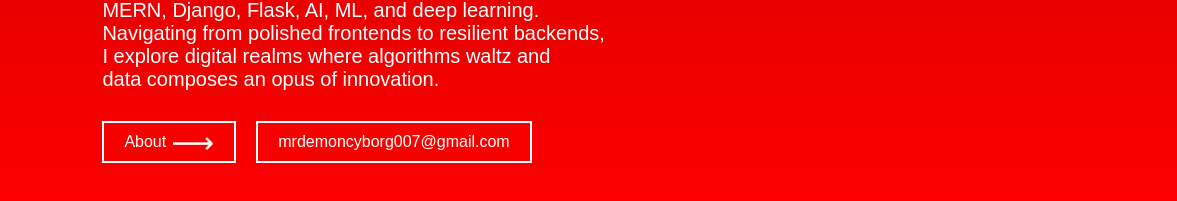
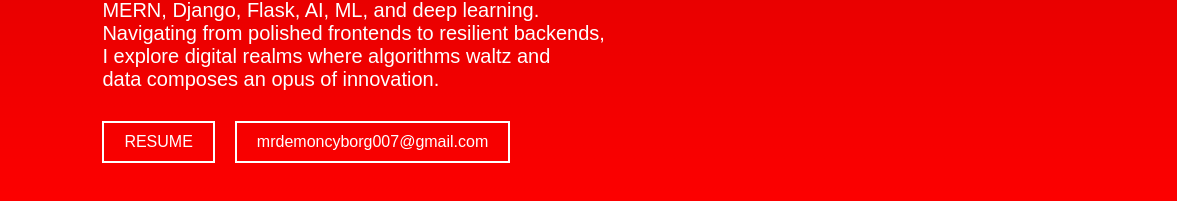
Before and after one commit to DemonCyborg007/Portfolio, a plain HTML site: page index.html in a window 1280 px wide. Shown: the part 573-774 px from the top of the page, 0-1177 px from the left. Drawn offline with nearby package versions, Linux system fonts and the light colour scheme.

Commit message:
Update index.html

```diff
--- a/index.html
+++ b/index.html
@@ -22,7 +22,7 @@
 			<h3>I'm <span class="input"></span>. </h3><p><br>I also like to create cool projects  which create impact.<br>In the boundless expanse of web development,<br> I command an extensive toolkit, seamlessly integrating<br> MERN, Django, Flask, AI, ML, and deep learning. <br>Navigating from polished frontends to resilient backends,<br> I explore digital realms where algorithms waltz and<br> data composes an opus of innovation.</p>
 <!-- 			<h1>#Cool</h1> -->
 			<div class='row'>
-			<a>About <span>&#x27F6;</span></a>
+			<a href="https://drive.google.com/file/d/1ibowi_HX57q7Q_Cy6t972yphjaBd5Yuy/view?usp=sharing">RESUME</a>
 			<span><a href = "mailto:mrdemoncyborg007@gmail.com?subject = Feedback&body = Message">mrdemoncyborg007@gmail.com</a></span>
 			</div>
 		</div>
```
